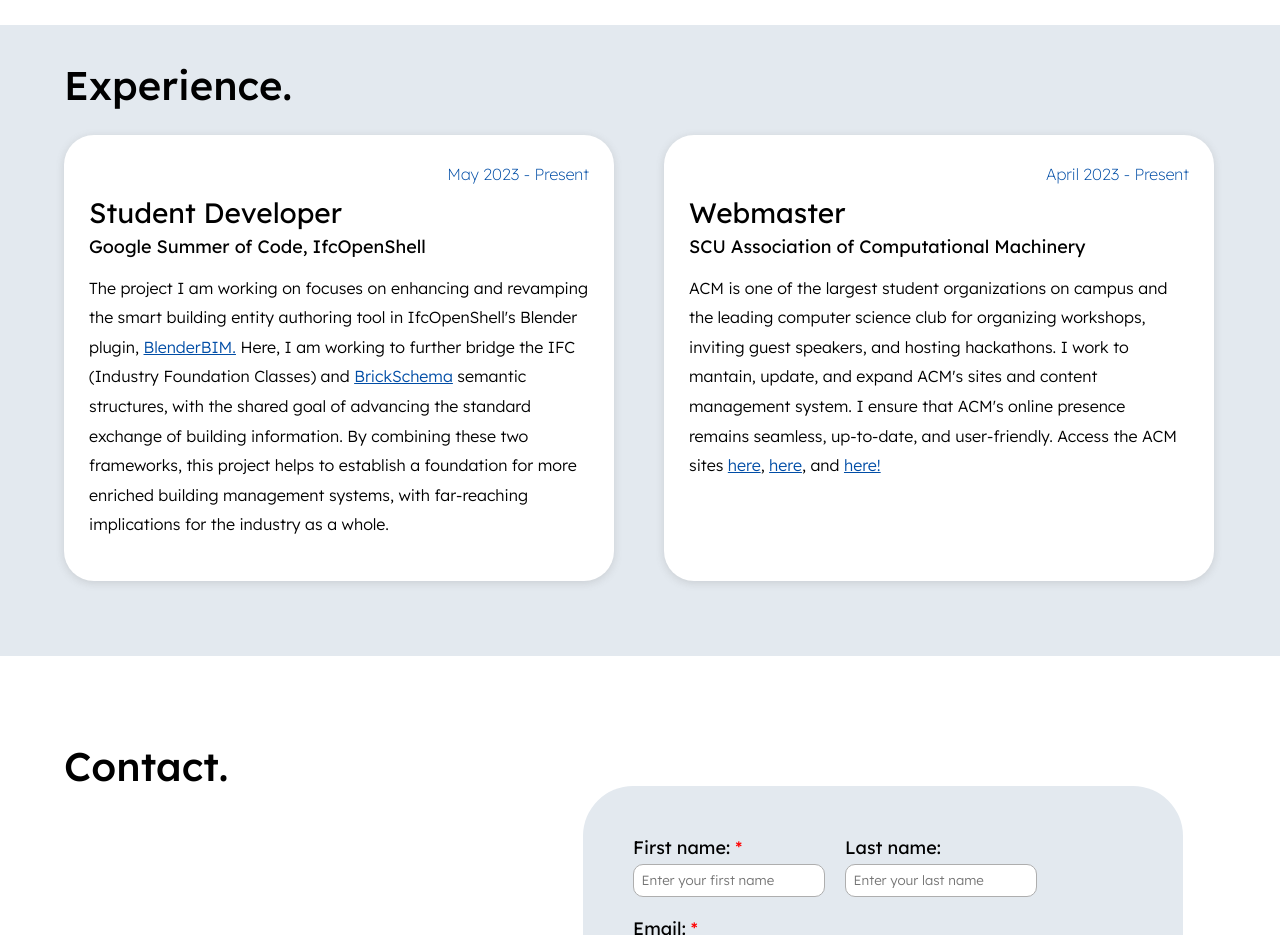
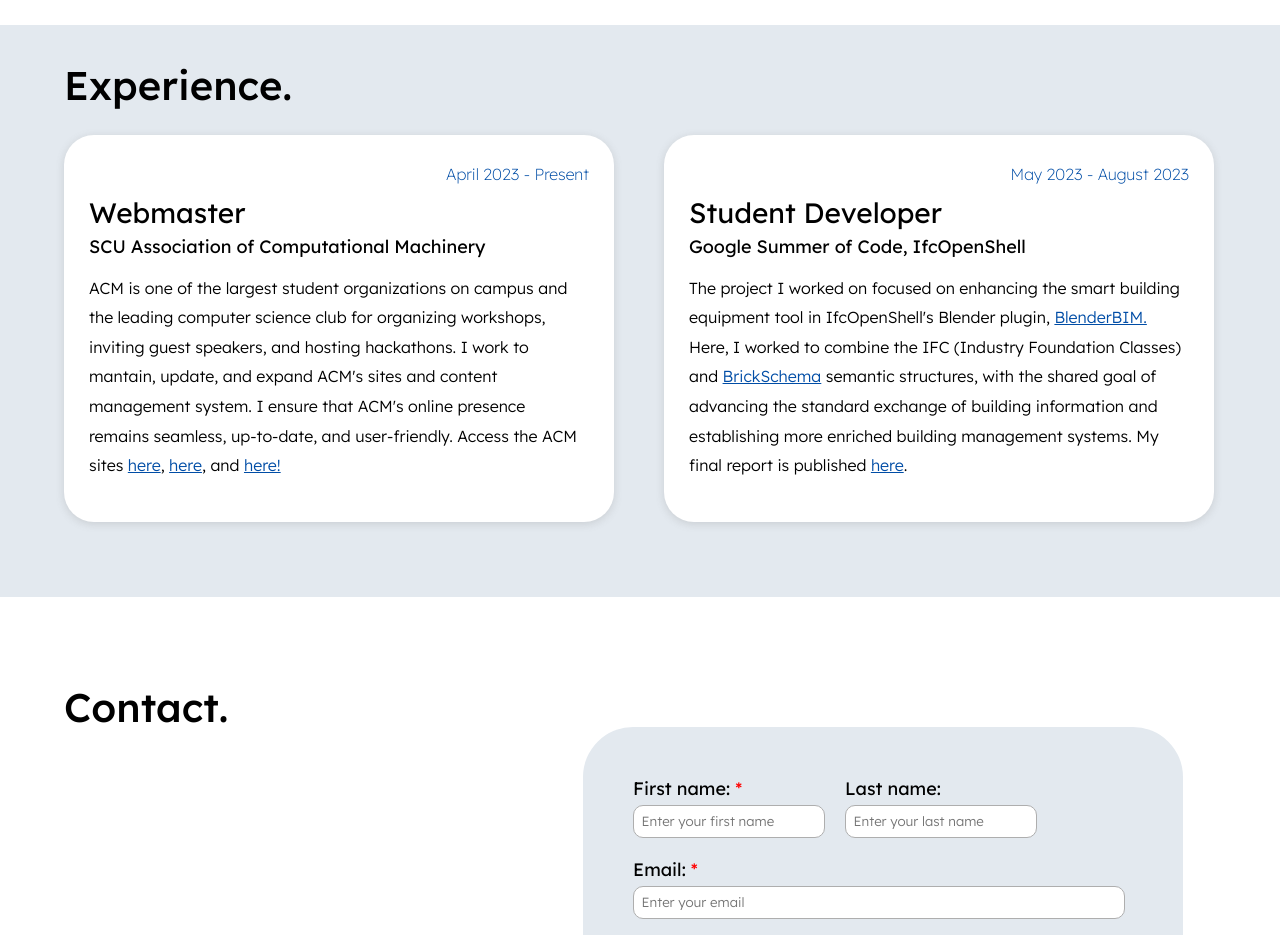
Before and after one commit to rileywong311/Personal-Website, a Vue app: page / in a window 1280 px wide. Shown: the part 4860-5795 px from the top of the page. Built offline with nearby package versions, Linux system fonts and the light colour scheme.

Commit message:
Update experience

```diff
--- a/src/views/MainPage.vue
+++ b/src/views/MainPage.vue
@@ -190,17 +190,6 @@
     <h2 id="SectionBreak" data-section-number="3">Experience.</h2>
     <br />
     <div style="display: flex; flex-wrap: wrap; column-gap: 50px; row-gap: 25px">
-      <ExperienceCard dates="May 2023 - Present" position="Student Developer" org="Google Summer of Code, IfcOpenShell">
-        <p>
-          The project I am working on focuses on enhancing and revamping the smart building entity authoring tool in IfcOpenShell's Blender plugin,
-          <a href="https://blenderbim.org/" target="_blank" style="color: var(--secondary)">BlenderBIM.</a>
-          Here, I am working to further bridge the IFC (Industry Foundation Classes) and
-          <a href="https://brickschema.org/" target="_blank" style="color: var(--secondary)">BrickSchema</a> semantic structures,
-          with the shared goal of advancing the standard exchange of building information.
-          By combining these two frameworks, this project helps to establish a foundation for more enriched building management systems,
-          with far-reaching implications for the industry as a whole.
-        </p>
-      </ExperienceCard>
       <ExperienceCard dates="April 2023 - Present" position="Webmaster" org="SCU Association of Computational Machinery">
         <p>
           ACM is one of the largest student organizations on campus and the leading computer science club
@@ -211,6 +200,17 @@
           <a href="http://acm.engr.scu.edu/#/" target="_blank" style="color: var(--secondary)">here</a>,
           <a href="https://hackforhumanity.io/" target="_blank" style="color: var(--secondary)">here</a>,
           and <a href="http://acm.engr.scu.edu/inrix/" target="_blank" style="color: var(--secondary)">here!</a>
+        </p>
+      </ExperienceCard>
+      <ExperienceCard dates="May 2023 - August 2023" position="Student Developer" org="Google Summer of Code, IfcOpenShell">
+        <p>
+          The project I worked on focused on enhancing the smart building equipment tool in IfcOpenShell's Blender plugin,
+          <a href="https://blenderbim.org/" target="_blank" style="color: var(--secondary)">BlenderBIM.</a>
+          Here, I worked to combine the IFC (Industry Foundation Classes) and
+          <a href="https://brickschema.org/" target="_blank" style="color: var(--secondary)">BrickSchema</a> semantic structures,
+          with the shared goal of advancing the standard exchange of building information and establishing more enriched building
+          management systems. My final report is published
+          <a href="https://gist.github.com/rileywong311/c5dd453740ac7e80107398032698b081"  target="_blank" style="color: var(--secondary)">here</a>.
         </p>
       </ExperienceCard>
     </div>
```
